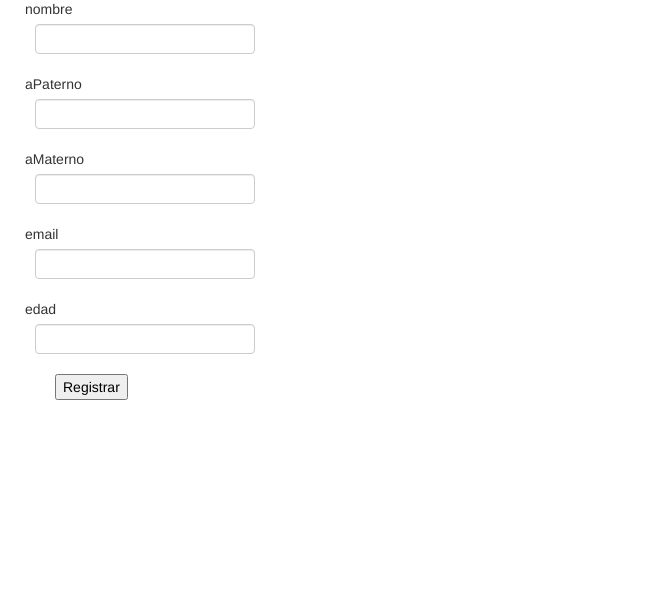
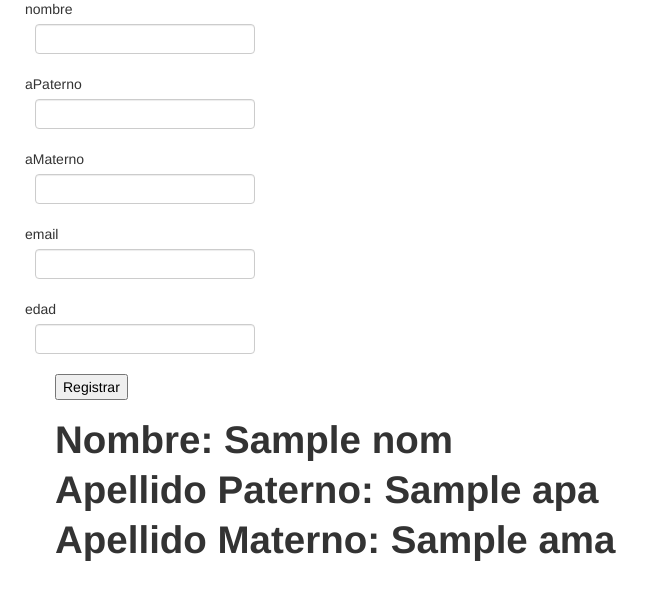
Before and after one commit to IDGS80120002163/IntroFlaskIDGS801, a Flask app: template templates/alumnos.html in a window 1280 px wide. Shown: the part 121-721 px from the top of the page, without its empty margins (0-654 px from the left). Run offline with Flask 3, Linux system fonts and the light colour scheme; the template is opened without the code that fills it: values that come from a table or form of the project are taken from there, most other values are stand-ins (such as "Sample title", 1, 10 or a date in 2020); some libraries are stand-ins or nearby versions.

Commit message:
DAFP 31-31-2024

```diff
--- a/templates/alumnos.html
+++ b/templates/alumnos.html
@@ -2,7 +2,7 @@
 {%block container %}
 {% import "_macros.html" as macros %}
 <h2>Pagina de alumnos: {{titulo}}</h2>
-    <form action="">
+    <form action="" method="POST" novalidate>
         <div class="row control-group">
             <div class="form-group col-xs-12 floating-label-form-group controls">
                 {{macros.camposNuevos(form.nombre, class='form-control')}}
@@ -31,4 +31,8 @@
         <input type="submit" id="btn1" name="btn1" value="Registrar">
     </form>
 
+    <h1>Nombre: {{nom}}</h1>
+    <h1>Apellido Paterno: {{apa}}</h1>
+    <h1>Apellido Materno: {{ama}}</h1>
+
 {%endblock%}
```
